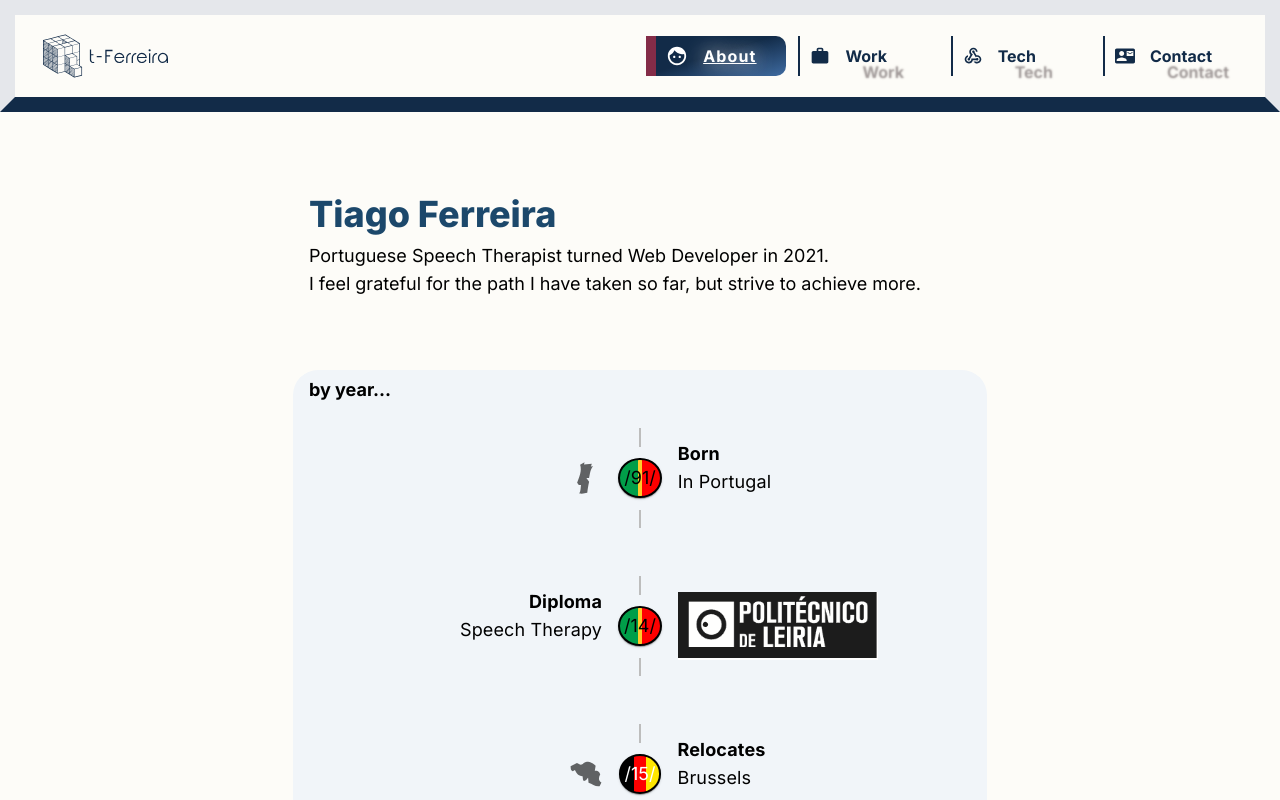
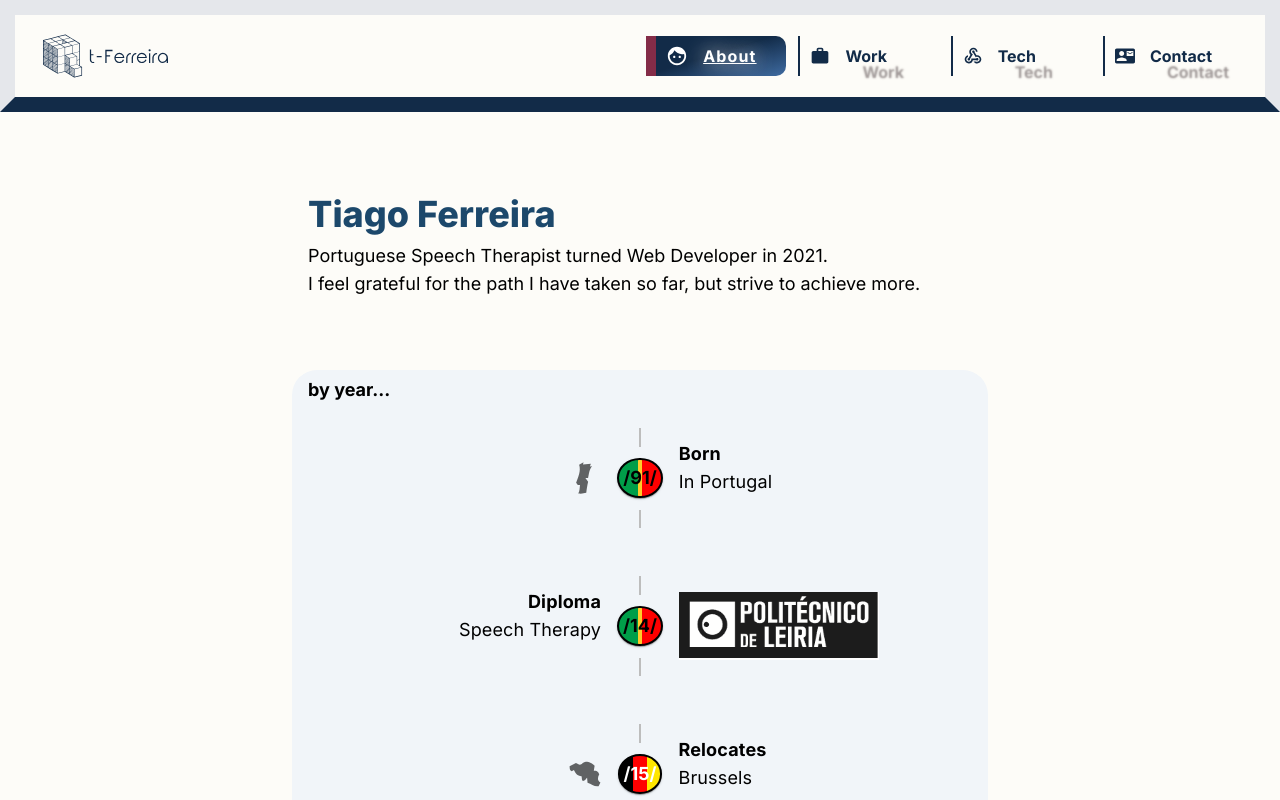
Before and after one commit to FerreiraTiagoWebDev/portfolio2023, a Next.js app: page /about in a window 1280 px wide. Shown: the top 800 px of the page. Built offline with nearby package versions, Linux system fonts and the light colour scheme.

Commit message:
bold on dot

```diff
--- a/src/components/Organisms/About/AboutMeTimeline.tsx
+++ b/src/components/Organisms/About/AboutMeTimeline.tsx
@@ -53,7 +53,7 @@ export default function AboutMeTimeline() {
                 backgroundImage: item.extraStyling,
               }}
             >
-              <Text className="bold">{item.dotText}</Text>
+              <Text className="font-bold">{item.dotText}</Text>
             </TimelineDot>
             <TimelineConnector />
           </TimelineSeparator>
```
